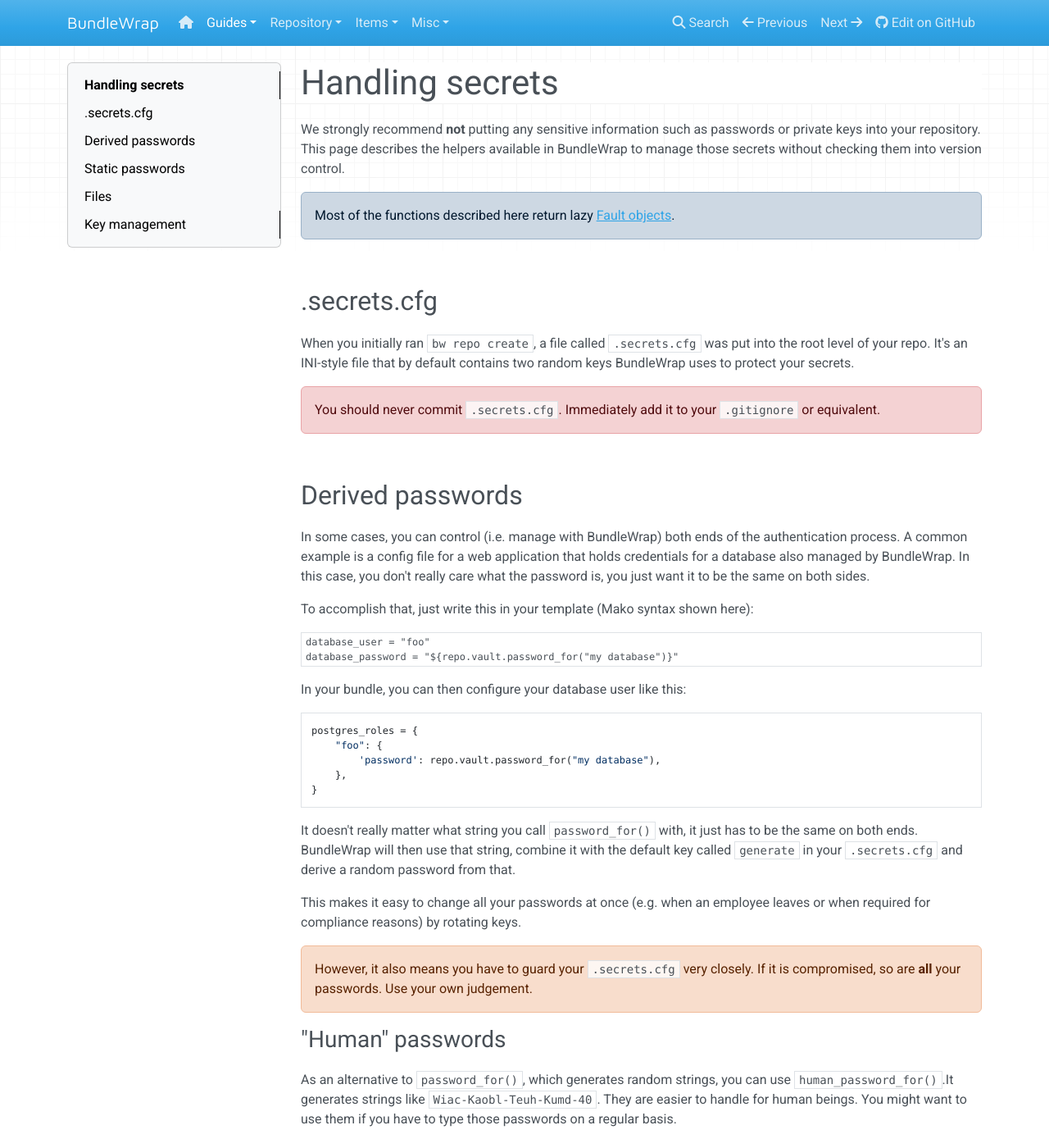
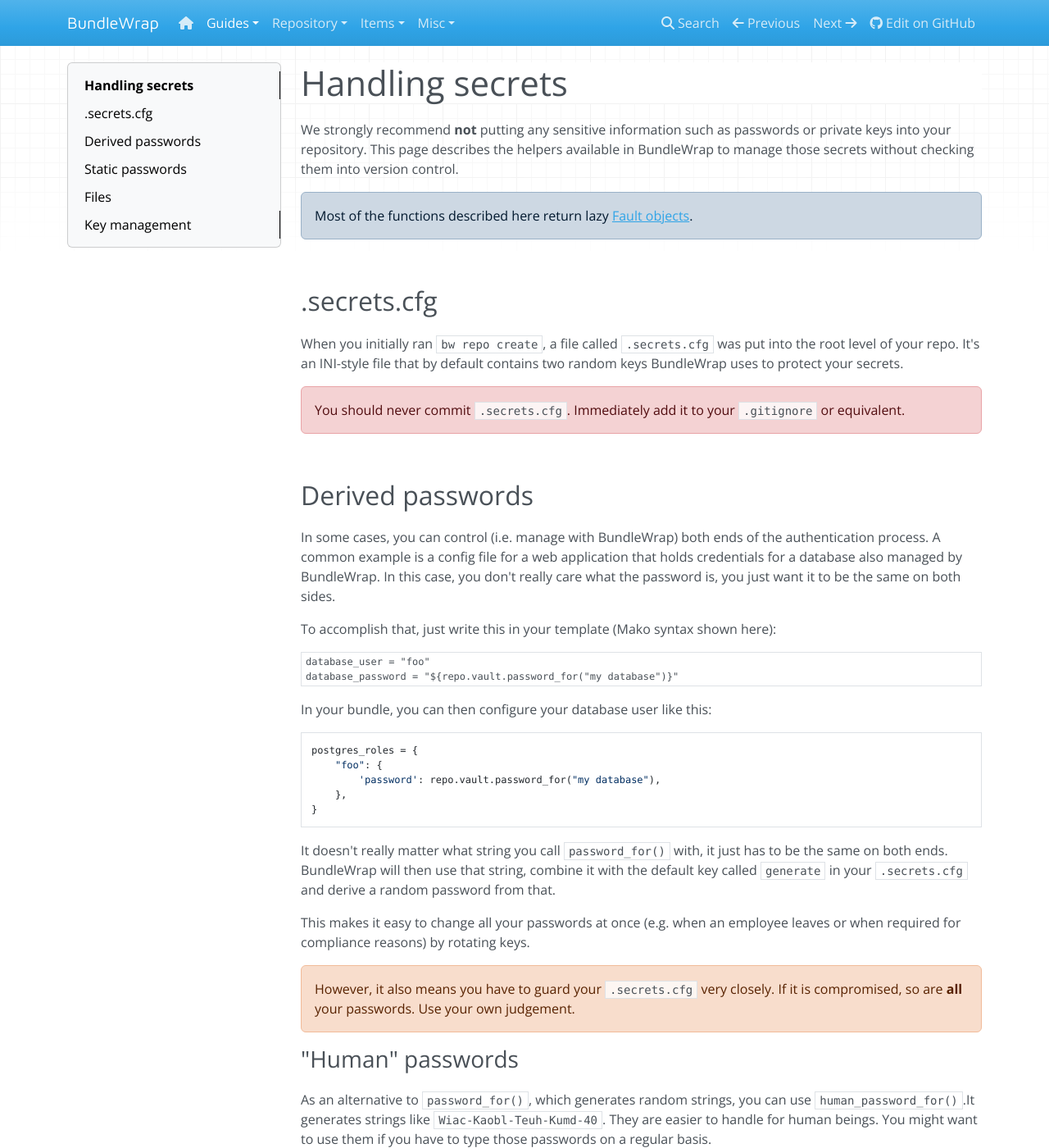
Before and after one commit to bundlewrap/bundlewrap, an MkDocs documentation site: the page built from docs/content/guide/secrets.md, in a window 1280 px wide and 1400 px high. Shown: the whole window at 82% size. Built offline with MkDocs 1.6.1, drawn with Linux system fonts in a browser that asks for light colours; nearby versions of some CDN libraries; old or Windows-style settings are respelled for this version of MkDocs.

Commit message:
docs: ditch Roboto for Open Sans

```diff
--- a/docs/content/bundlewrap.css
+++ b/docs/content/bundlewrap.css
@@ -1,9 +1,9 @@
 @import url('https://fonts.googleapis.com/css?family=Maven+Pro');
-@import url('https://fonts.googleapis.com/css?family=Roboto:400,400i,700');
+@import url('https://fonts.googleapis.com/css?family=Open+Sans:400,400i,700');
 @import url('https://fonts.googleapis.com/css?family=Source+Code+Pro:400,700');
 body, h1, h2, h3, h4, h5, h6 {
 	background: white;
-	font-family: Roboto, Helvetica, sans-serif;
+	font-family: "Open Sans", Helvetica, sans-serif;
 }
 h1, h2, h3, h4, h5, h6 {
 	margin-top: 0;
```
